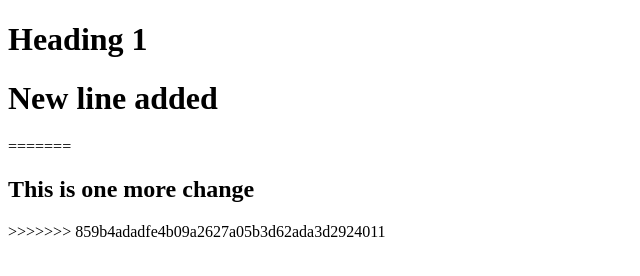
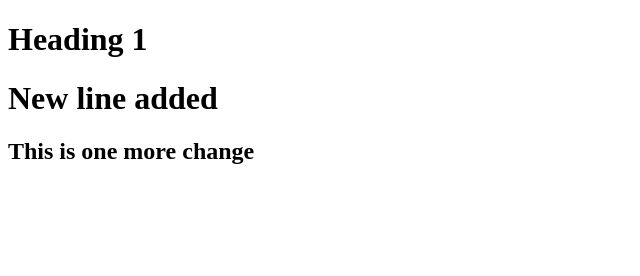
Before and after one commit to sakthivelsubramani/project2, a plain HTML site: page index.html in a window 1280 px wide. Shown: the whole page, without its empty margins (0-640 px from the left). Drawn offline with Linux system fonts and the light colour scheme.

Commit message:
Bring to normal

```diff
--- a/index.html
+++ b/index.html
@@ -10,11 +10,7 @@
 <body>
     <h1> Heading 1 </h1>
 <h1> New line added </h1>
-
-
-=======
 <h2> This is one more change </h2>
->>>>>>> 859b4adadfe4b09a2627a05b3d62ada3d2924011
 
 </body>
 </html>
```
